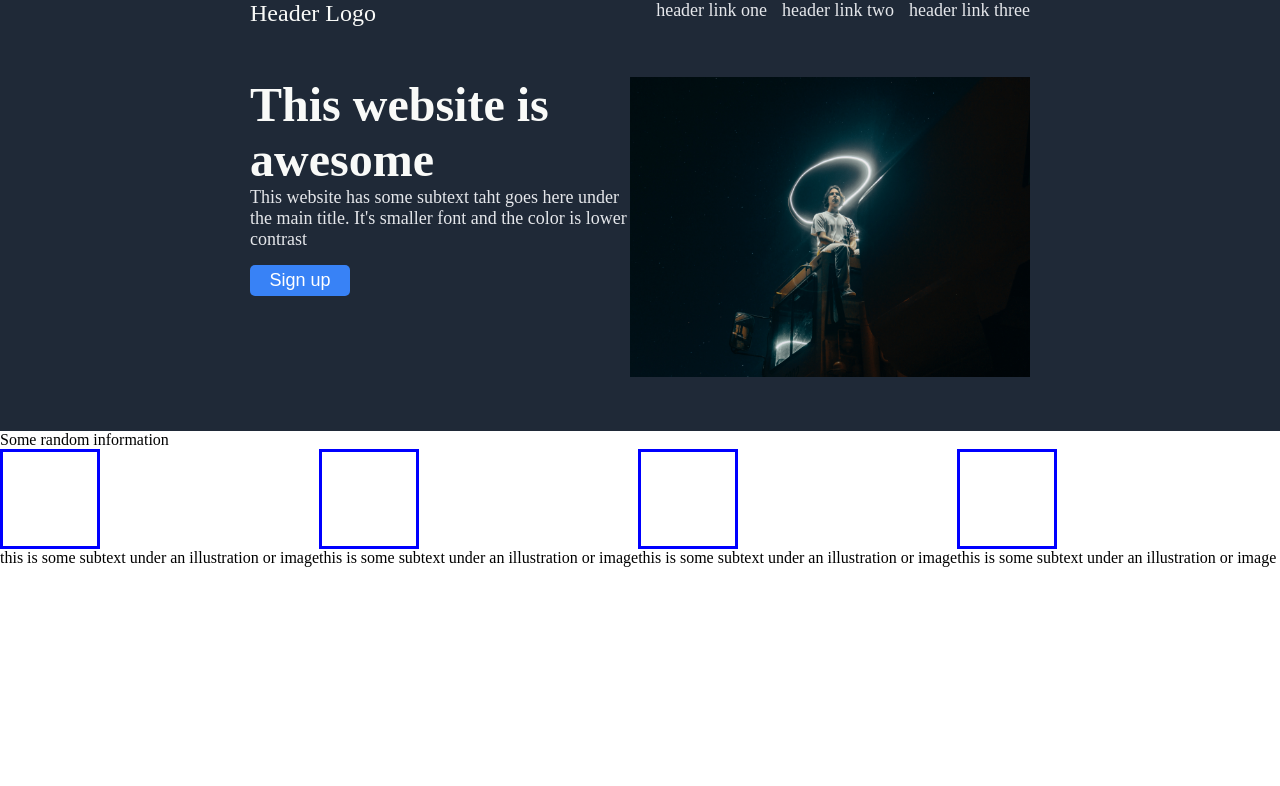
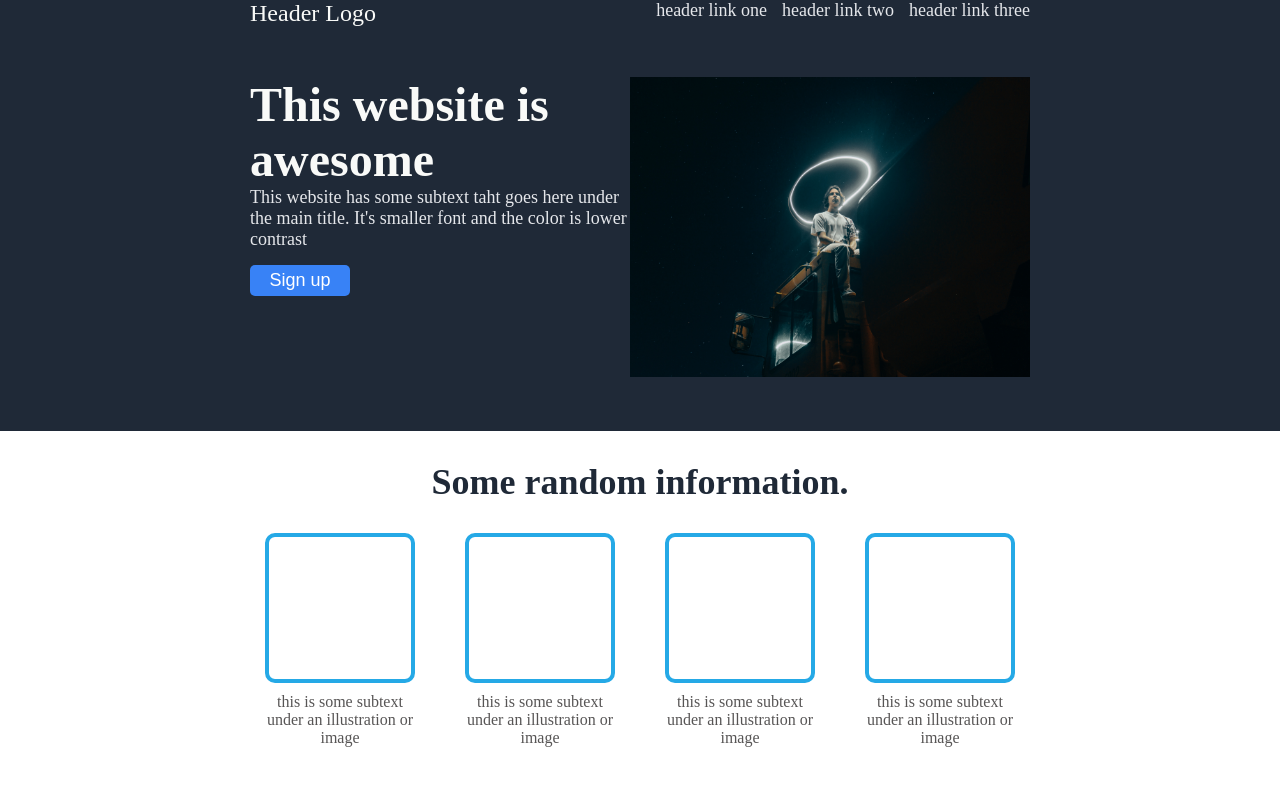
Before and after one commit to ealvara6/landing-page, a plain HTML site: page index.html in a window 1280 px wide. Drawn offline with Linux system fonts and the light colour scheme.

Commit message:
Add css styles to info section

```diff
--- a/index.html
+++ b/index.html
@@ -26,7 +26,7 @@
         <div class="hero-image"><img src="./Images/hero-image.jpg" alt="Hero Image"></div>
     </div>
     <div class="info-hero">
-        <div class="info-header">Some random information</div>
+        <div class="info-header">Some random information.</div>
         <div class="cards">
             <div class="card">
                 <div class="card-image"></div>
--- a/styles.css
+++ b/styles.css
@@ -83,13 +83,38 @@ a,
     color: white;
 }
 
+.info-header{
+    text-align: center;
+    font-size: 36px;
+    font-weight: bold;
+    color: #1F2937;
+    margin: 30px 0;
+}
+
 .cards{
     display: flex;
+    justify-content: center;
+    gap: 50px;
+}
+
+.card{
+    display: flex;
+    flex-direction: column;
+    align-items: center;
+}
+
+.card-info{
+    text-align: center;
+    inline-size: 150px;
+    color: rgb(87, 85, 85);
 }
 
 .card-image{
+    border: 4px;
+    border-radius: 10px;
     border-style: solid;
-    border-color: blue;
-    width: 100px;
-    height: 100px;
+    border-color: #25a9e6;
+    width: 150px;
+    height: 150px;
+    margin-bottom: 10px;
 }
```
